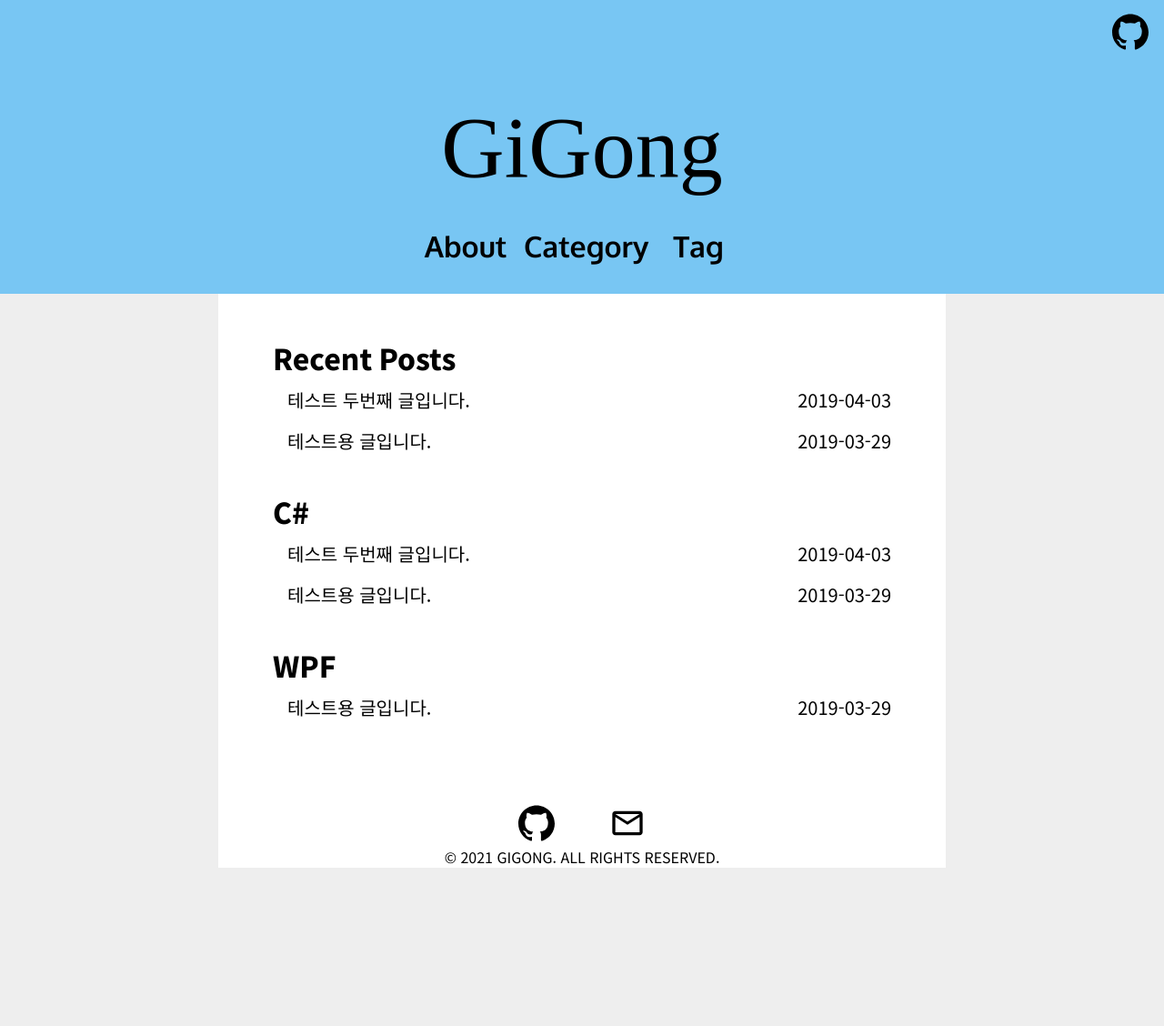
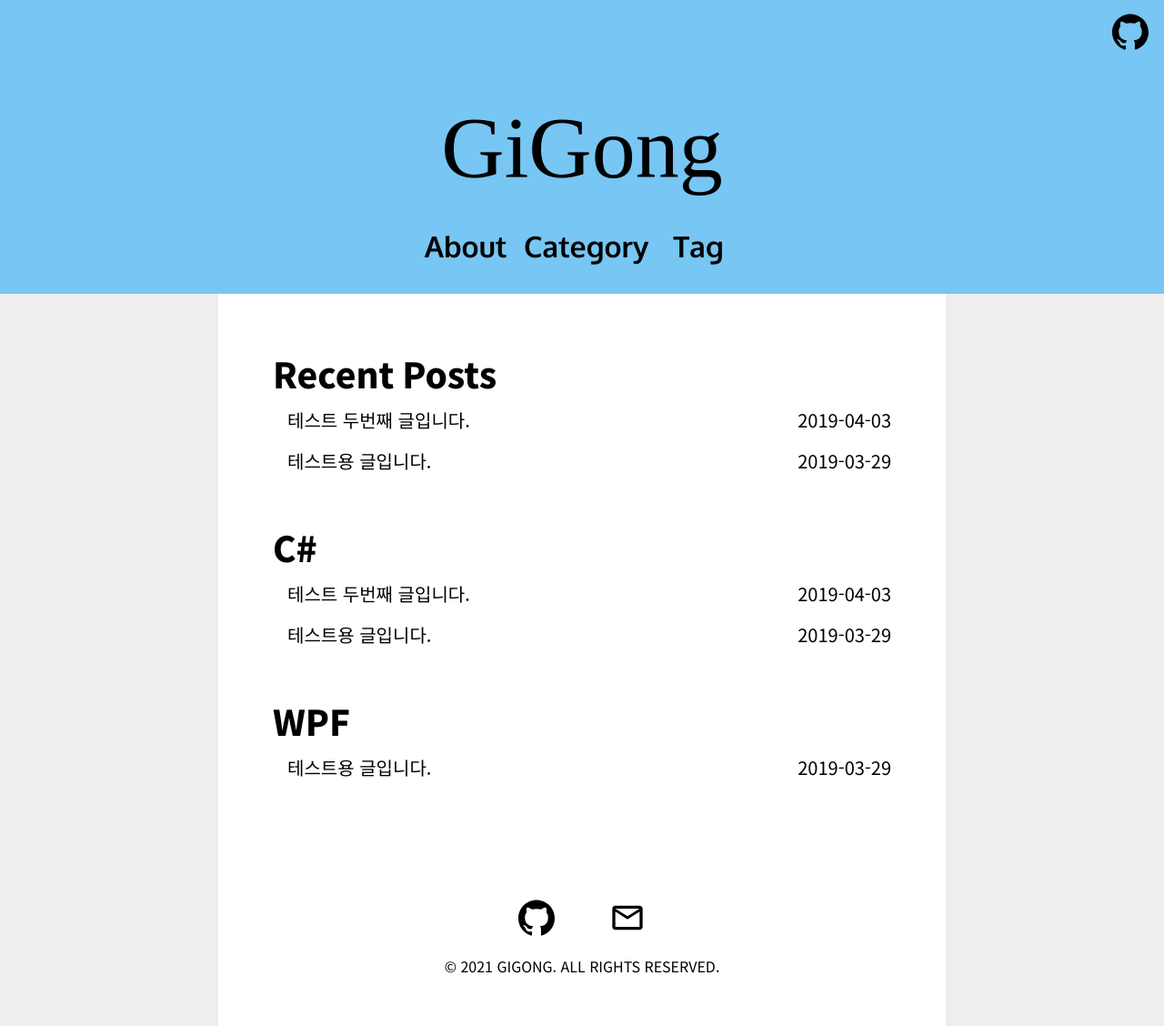
Before and after one commit to GiGong/gigong.github.io, a Jekyll site: the page built from index.html, in a window 1280 px wide. Shown: the whole page at 91% size. Built offline with Jekyll 4.4.1, drawn with Linux system fonts in a browser that asks for light colours; some web fonts are replaced; before the commit the page ends 954 px from its top, so only the background shows below that.

Commit message:
home design

```diff
--- a/_includes/footer.html
+++ b/_includes/footer.html
@@ -1,10 +1,15 @@
 <footer>
     <ul>
-        <li><img class="icon" src="{{ '/assets/icons/github.svg' | relative_url }}" alt="Github"></li>
-        <li><img class="icon" src="{{ '/assets/icons/email.svg' | relative_url }}" alt="Email"></li>
+        <li>
+            <a href="{{site.github}}" title="GitHub" target="_blank"><img class="icon"
+                    src="{{ '/assets/icons/github.svg' | relative_url }}" alt="Github"></a></li>
+        <li>
+            <a href="mailto:{{site.email}}" title="email"><img class="icon"
+                    src="{{ '/assets/icons/email.svg' | relative_url }}" alt="Email"></a></li>
     </ul>
     <p id="copyright">© {current_year} GIGONG. ALL RIGHTS RESERVED.</p>
 </footer>
 <script>
-    document.getElementById("copyright").innerHTML = document.getElementById("copyright").innerHTML.replace("{current_year}", new Date().getFullYear());
+    document.getElementById("copyright").innerHTML = document.getElementById("copyright").innerHTML.replace(
+        "{current_year}", new Date().getFullYear());
 </script>
--- a/_includes/head.html
+++ b/_includes/head.html
@@ -1,7 +1,7 @@
 <head>
-    <meta charset="utf-8">
-    <meta http-equiv="X-UA-Compatible" content="IE=edge">
-    <meta name="viewport" content="width=device-width, initial-scale=1">
-    <link rel="stylesheet" href="{{ "/assets/css/style.css" | relative_url }}">
-
-  </head>
+  <meta charset="utf-8">
+  <meta http-equiv="X-UA-Compatible" content="IE=edge">
+  <meta name="viewport" content="width=device-width, initial-scale=1">
+  <link rel="stylesheet" href="{{ "/assets/css/style.css" | relative_url }}">
+  <title>{{ site.title }}</title>
+</head>
--- a/_sass/jekyll-gg/_footer.scss
+++ b/_sass/jekyll-gg/_footer.scss
@@ -1,5 +1,6 @@
 footer {
     padding-top: 5%;
+    padding-bottom: 3%;
 }
 
 footer ul {
@@ -15,7 +16,5 @@ footer li {
 }
 
 #copyright {
-    font-family: 'Noto Sans KR';
     text-align: center;
-    margin: 0;
 }
--- a/_sass/jekyll-gg/_section.scss
+++ b/_sass/jekyll-gg/_section.scss
@@ -12,17 +12,39 @@ section {
     text-decoration: none;
 }
 
+.preview {
+    overflow: hidden;
+
+    display: -webkit-box;
+    -webkit-line-clamp: 2;
+    -webkit-box-orient: vertical;
+
+    margin-top: 0.5em;
+    margin-left: 1em;
+}
+
+.preview p {
+    display: inline;
+
+    font-size: 0.75em;
+    color: #888;
+}
+
 //#region    -------- Home --------
 .home.wrapper {
     max-width: 720px;
 }
 
+.home.post_wrapper {
+    margin: 3em 0;
+}
+
 .home.title {
+    display: inline-block;
     margin: 0;
-    margin-top: 1em;
 
     font-family: 'Source Sans Pro', sans-serif;
-    font-size: 2.25em;
+    font-size: 2.75em;
 }
 
 .home.list {
@@ -45,7 +67,7 @@ section {
     display: inline-block;
 }
 
-.home.date {
+.date {
     float: right;
 }
 //#endregion -------- Home --------
@@ -54,30 +76,14 @@ section {
 //#region    -------- Category --------
 .category.title {
     text-align: center;
-
     font-size: 4em;
+    font-family: 'Source Sans Pro', sans-serif;
 }
 
 .category.item {
     overflow: hidden;
     margin-bottom: 1em;
     font-size: 1.5em;
-}
-
-.category.preview {
-    overflow: hidden;
-
-    margin-top: 0.5em;
-    max-height: 2.5em;
-    line-height: 125%;
-}
-
-.category.preview p {
-    display: inline;
-    margin: 0;
-
-    font-size: 0.75em;
-    color: #888;
 }
 
 .category.name {
@@ -97,12 +103,14 @@ section {
 }
 
 .post.date {
+    float: unset;
     text-align: center;
     font-size: 0.75em;
     color: #828282;
 }
 
 .post.content {
+    margin-top: 5em;
     font-weight: 300;
 }
 
@@ -120,8 +128,22 @@ section {
 
 //#region    -------- css for mobile --------
 @media only screen and (max-width: 640px) {
-    .date {
+    .home.date, .category.date {
         display: none;
     }
 }
 //#endregion -------- css for mobile --------
+
+
+//#region    -------- advertisement --------
+
+#adsense_top {
+    margin-top: 30px;
+    margin-bottom: 50px;
+    width: 100%;
+    height: 100px;
+
+    background-color: #c4c4c4;
+}
+
+//#endregion -------- advertisement --------
--- a/index.html
+++ b/index.html
@@ -3,21 +3,24 @@ layout: home
 ---
 
 
-
-<h3 class="home title">Recent Posts</h3>
+<div class="home post_wrapper">
+    <h1 class="home title">Recent Posts</h1>
     <ul class="home list recent_posts">
         {% for post in site.posts limit:5  %}
-
         <li class="home item">
             <span class="home post_title"><a href="{{ post.url | absolute_url | remove: ".html"}}">{{ post.title }}</a></span>
             <time class="home date" datetime="{{post.date | date: "%Y-%m-%d"}}">{{post.date | date: "%Y-%m-%d"}}</time>
         </li>
         {% endfor %}
     </ul>
+</div>
 
 
 {% for category_main in site.category_main %}
-<a href="/{{ category_main | replace: "#", "%23" }}"><h3 class="home title">{{ category_main }}</h3></a>
+<div class="home post_wrapper">
+    <a href="/category/{{ category_main | replace: "#", "%23" }}">
+        <h1 class="home title">{{ category_main }}</h1>
+    </a>
     <ul class="home list category_posts">
         {% assign cat_posts = site.posts | where: 'categories', category_main %}
         {% for post in cat_posts limit:5 %}
@@ -27,4 +30,5 @@ layout: home
         </li>
         {% endfor %}
     </ul>
+</div>
 {% endfor %}
```
Lines whose indentation alone changed are shown as unchanged.
